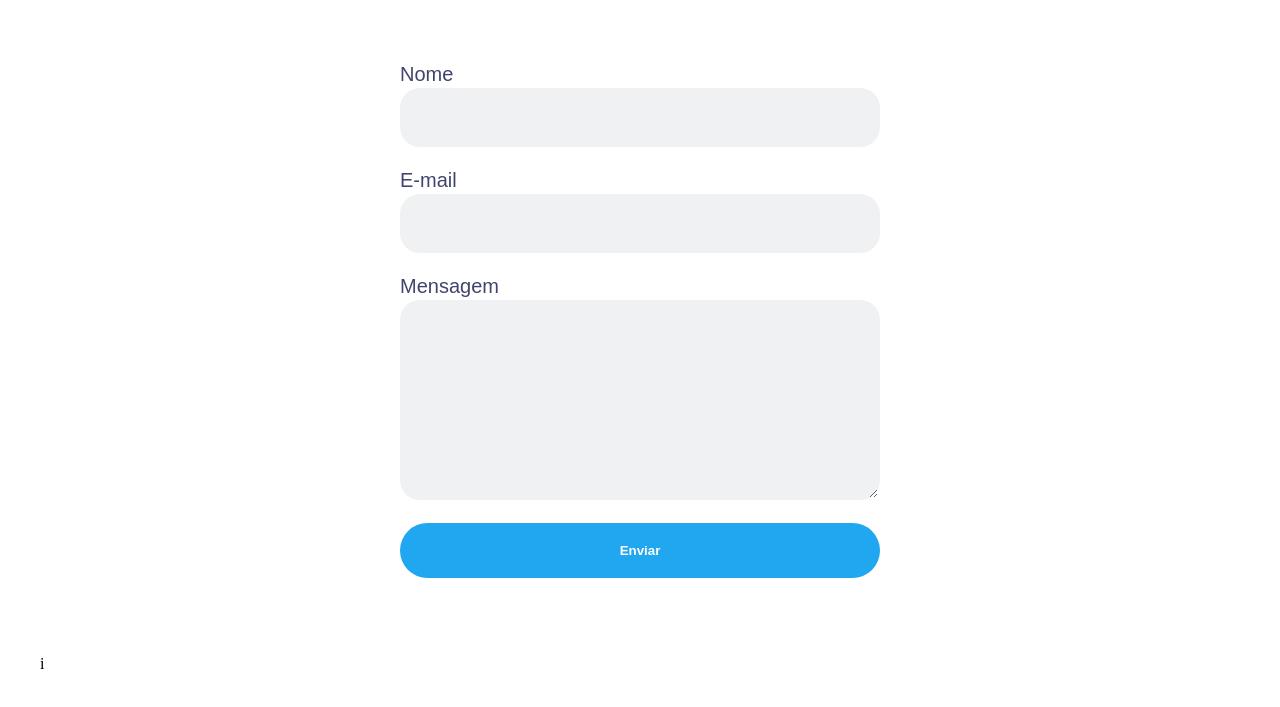
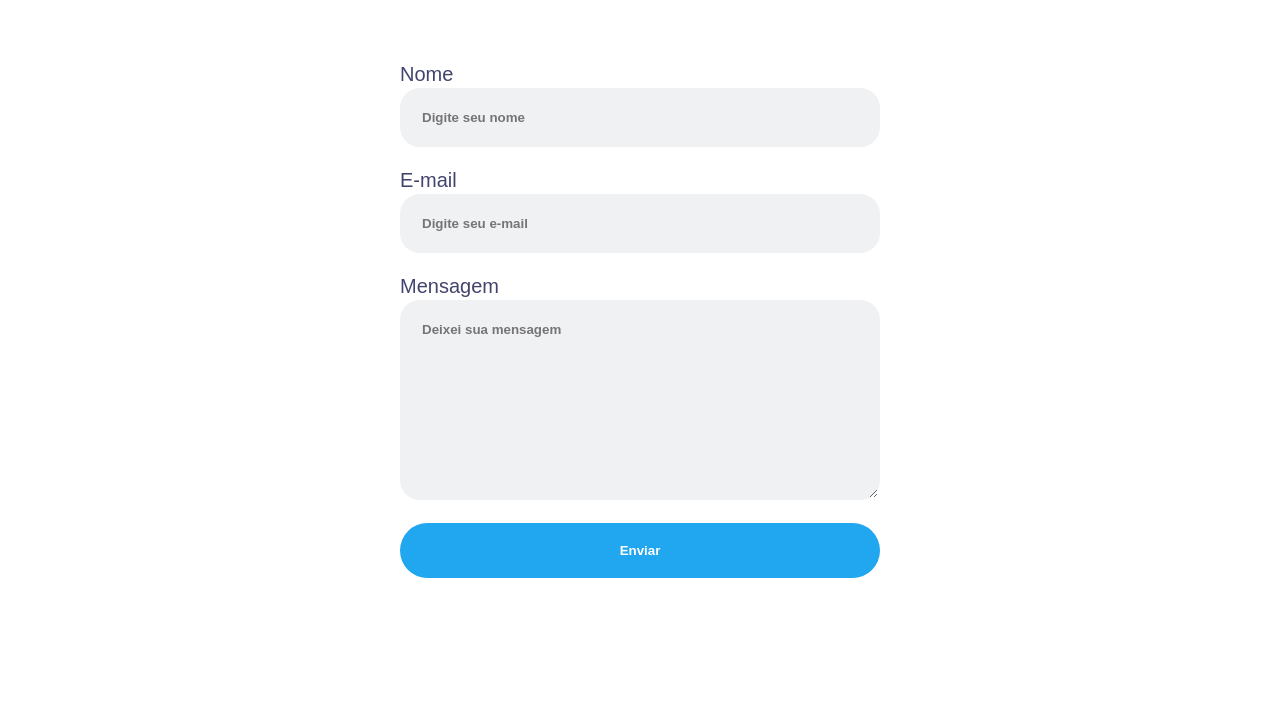
Before and after one commit to cblouzada/portifolio-atualizado, a website: page contact.html in a window 1280 px wide. Shown: the part 75-782 px from the top of the page. Drawn offline with Linux system fonts and the light colour scheme.

Commit message:
Placeholder

```diff
--- a/contact.html
+++ b/contact.html
@@ -56,11 +56,11 @@
             >
 
             <label for="nome">Nome</label>
-            <input type="text" name="nome" id="nome" required />
+            <input type="text" name="nome" id="nome" placeholder="Digite seu nome" required />
             <label for="email">E-mail</label>
-            <input type="email" name="email" id="email" required />
+            <input type="email" name="email" id="email"  placeholder="Digite seu e-mail" required />
             <label for="mensagem">Mensagem</label>
-            <textarea name="mensagem" id="mensagem" required></textarea>
+            <textarea name="mensagem" id="mensagem" required placeholder="Deixei sua mensagem" ></textarea>
             <button type="submit" data-button>Enviar</button>
 
 
@@ -72,6 +72,6 @@
     </main>
 
         <script src="index.js"></script>
-        <script src="server.js"></script>i
+
 </body>
 </html>
```
Also changed, not shown: server.js (added).
